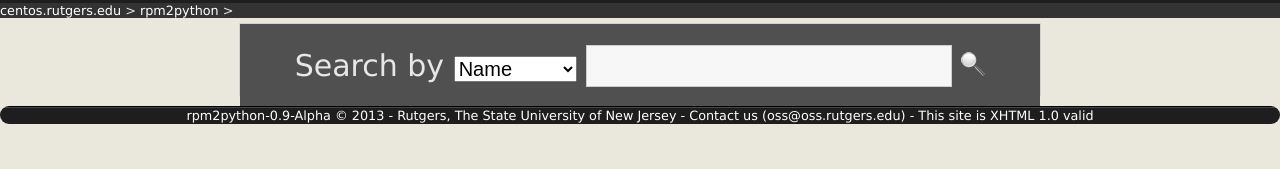
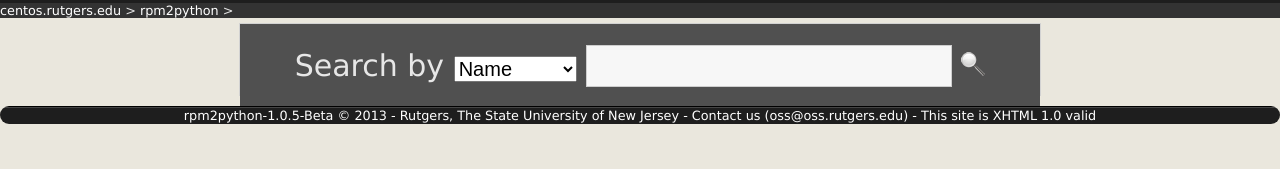
Before and after one commit to oss/rpm2python, a Flask app: template rpm2python/templates/base.html in a window 1280 px wide. Shown: the part 131-300 px from the top of the page. Run offline with Flask 2, Linux system fonts and the light colour scheme; the template is opened without the code that fills it: values that come from a table or form of the project are taken from there, others are empty; parts of the project's set-up code (start-up, migrations or seed data) failed here and were passed over.

Commit message:
Updated version in base.html

```diff
--- a/rpm2python/templates/base.html
+++ b/rpm2python/templates/base.html
@@ -109,7 +109,7 @@
         </div>
         {% block content %}{% endblock %}
         <div id="footer">
-            rpm2python-0.9-Alpha © 2013 - <a href="http://www.rutgers.edu">Rutgers, The State University of New Jersey</a> - Contact us (<a href="mailto:oss@oss.rutgers.edu">oss@oss.rutgers.edu</a>) - This site is <a href="http://validator.w3.org/check?uri=referer">XHTML 1.0 valid</a>
+            rpm2python-1.0.5-Beta © 2013 - <a href="http://www.rutgers.edu">Rutgers, The State University of New Jersey</a> - Contact us (<a href="mailto:oss@oss.rutgers.edu">oss@oss.rutgers.edu</a>) - This site is <a href="http://validator.w3.org/check?uri=referer">XHTML 1.0 valid</a>
         </div>
     </body>
 </html>
```
